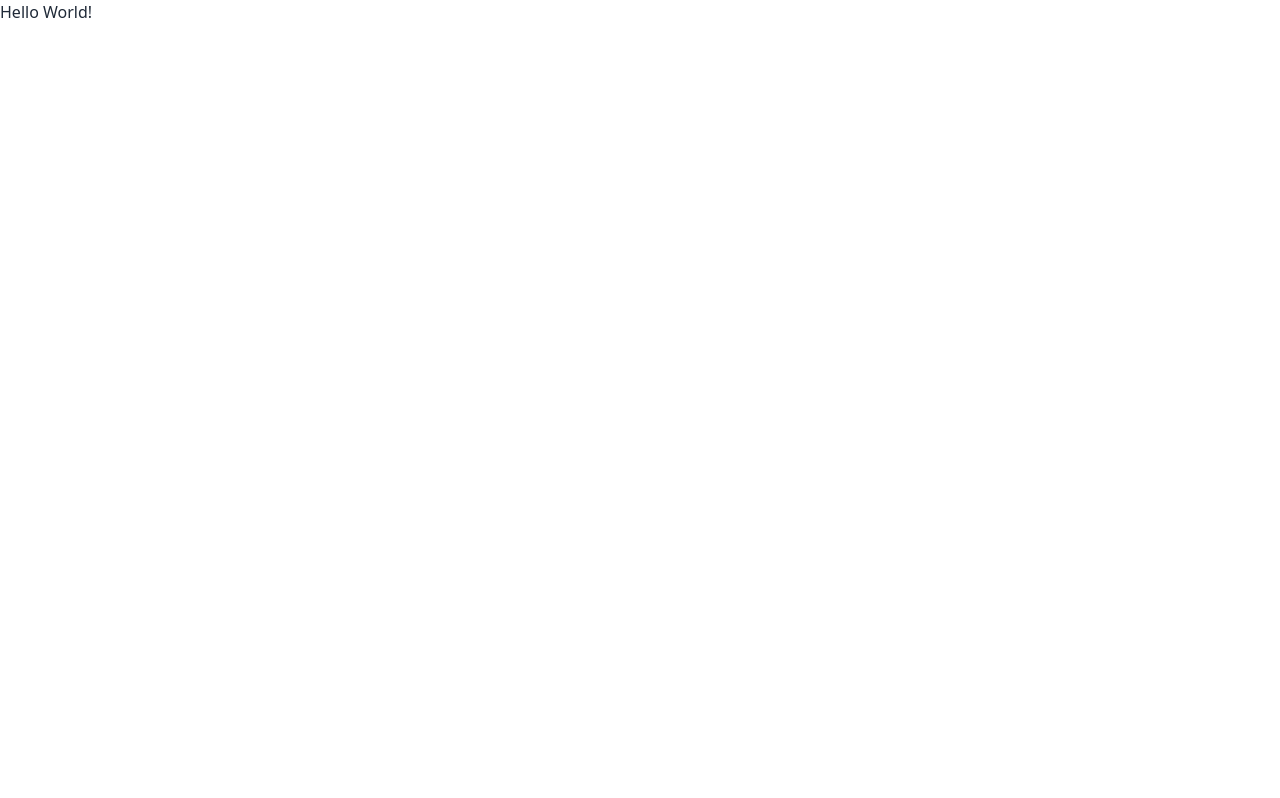
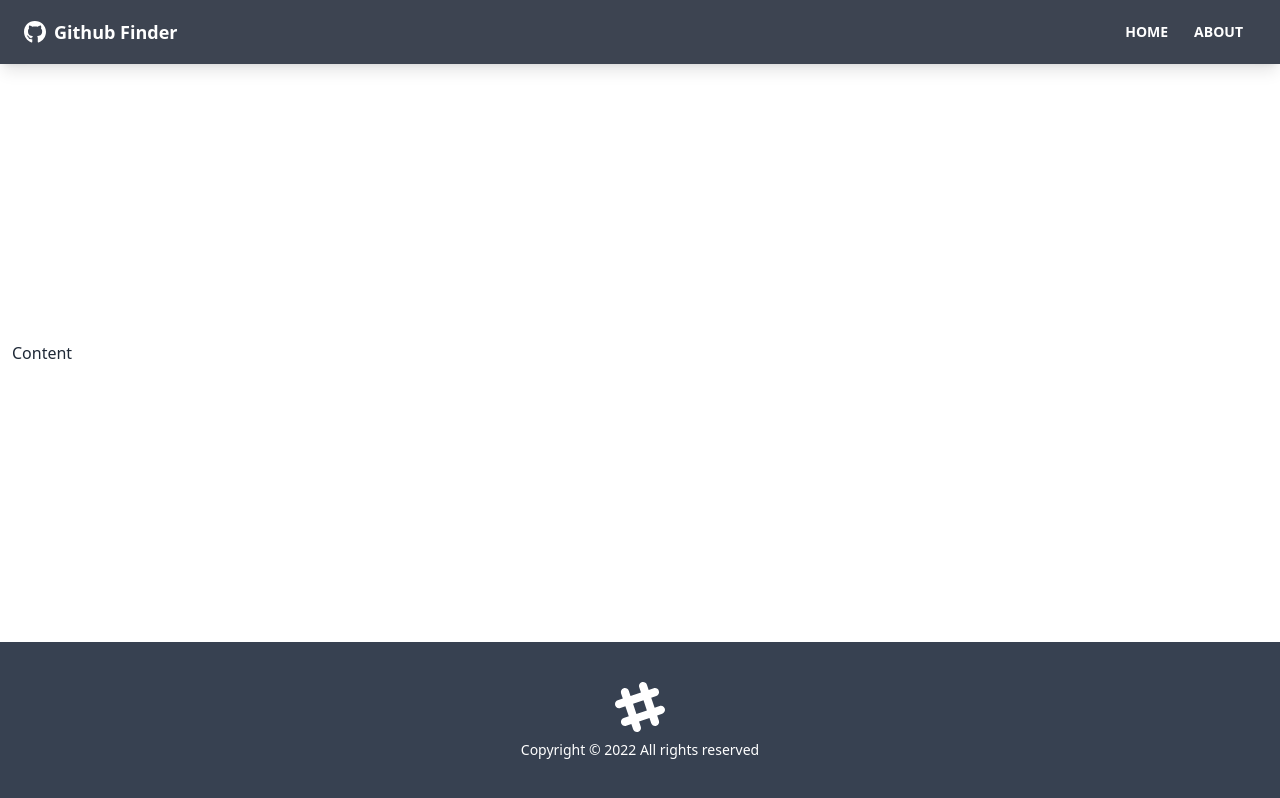
Before and after one commit to tapia1013/github-finder, a React (Create React App) app: page / in a window 1280 px wide. Built offline with nearby package versions, Linux system fonts and the light colour scheme.

Commit message:
navbar main footer w/svg

```diff
--- a/package.json
+++ b/package.json
@@ -9,6 +9,8 @@
     "daisyui": "^1.25.4",
     "react": "^17.0.2",
     "react-dom": "^17.0.2",
+    "react-icons": "^4.3.1",
+    "react-router-dom": "^6.2.1",
     "react-scripts": "5.0.0",
     "web-vitals": "^2.1.4"
   },
--- a/src/App.js
+++ b/src/App.js
@@ -1,8 +1,21 @@
+import { BrowserRouter as Router, Route } from 'react-router-dom';
+import Navbar from './components/layout/Navbar';
+import Footer from './components/layout/Footer';
+
+
 function App() {
   return (
-    <div>
-      <h1>Hello World!</h1>
-    </div>
+    <Router>
+      <div className='flex flex-col justify-between h-screen'>
+        <Navbar />
+
+        <main className='container mx-auto px-3 pb-12'>
+          Content
+        </main>
+
+        <Footer />
+      </div>
+    </Router>
   );
 }
 
--- /dev/null
+++ b/src/components/layout/Footer.jsx
@@ -0,0 +1,26 @@
+import React from 'react';
+
+function Footer() {
+  const footerYear = new Date().getFullYear()
+
+  return (
+    <footer className='footer p-10 bg-gray-700 text-primary-content footer-center'>
+      <div>
+        <svg
+          width='50'
+          height='50'
+          viewBox='0 0 24 24'
+          xmlns='http://www.w3.org/2000/svg'
+          fillRule='evenodd'
+          clipRule='evenodd'
+          className='inline-block fill-current'
+        >
+          <path d='M22.672 15.226l-2.432.811.841 2.515c.33 1.019-.209 2.127-1.23 2.456-1.15.325-2.148-.321-2.463-1.226l-.84-2.518-5.013 1.677.84 2.517c.391 1.203-.434 2.542-1.831 2.542-.88 0-1.601-.564-1.86-1.314l-.842-2.516-2.431.809c-1.135.328-2.145-.317-2.463-1.229-.329-1.018.211-2.127 1.231-2.456l2.432-.809-1.621-4.823-2.432.808c-1.355.384-2.558-.59-2.558-1.839 0-.817.509-1.582 1.327-1.846l2.433-.809-.842-2.515c-.33-1.02.211-2.129 1.232-2.458 1.02-.329 2.13.209 2.461 1.229l.842 2.515 5.011-1.677-.839-2.517c-.403-1.238.484-2.553 1.843-2.553.819 0 1.585.509 1.85 1.326l.841 2.517 2.431-.81c1.02-.33 2.131.211 2.461 1.229.332 1.018-.21 2.126-1.23 2.456l-2.433.809 1.622 4.823 2.433-.809c1.242-.401 2.557.484 2.557 1.838 0 .819-.51 1.583-1.328 1.847m-8.992-6.428l-5.01 1.675 1.619 4.828 5.011-1.674-1.62-4.829z'></path>
+        </svg>
+        <p>Copyright &copy; {footerYear} All rights reserved</p>
+      </div>
+    </footer>
+  )
+}
+
+export default Footer;
--- /dev/null
+++ b/src/components/layout/Navbar.jsx
@@ -0,0 +1,41 @@
+import { FaGithub } from 'react-icons/fa';
+import { Link } from 'react-router-dom';
+import PropTypes from 'prop-types';
+
+
+function Navbar({ title }) {
+  return (
+    <nav className='navbar mb-12 shadow-lg bg-neutral text-neutral-content'>
+      <div className='container mx-auto'>
+        <div className='flex-none px-2 mx-2'>
+          <FaGithub className='inline pr-2 text-3xl' />
+          <Link to='/' className='text-lg font-bold align-middle'>
+            {title}
+          </Link>
+        </div>
+
+        <div className='flex-1 px-2 mx-2'>
+          <div className='flex justify-end'>
+            <Link to='/' className='btn btn-ghost btn-sm rounded-btn'>
+              Home
+            </Link>
+
+            <Link to='/about' className='btn btn-ghost btn-sm rounded-btn'>
+              About
+            </Link>
+          </div>
+        </div>
+      </div>
+    </nav>
+  )
+}
+
+Navbar.defaultProps = {
+  title: 'Github Finder'
+}
+
+Navbar.propTypes = {
+  title: PropTypes.string,
+}
+
+export default Navbar;
```
Also changed, not shown: 1 other file (tests, documents, lock files or other folders).
